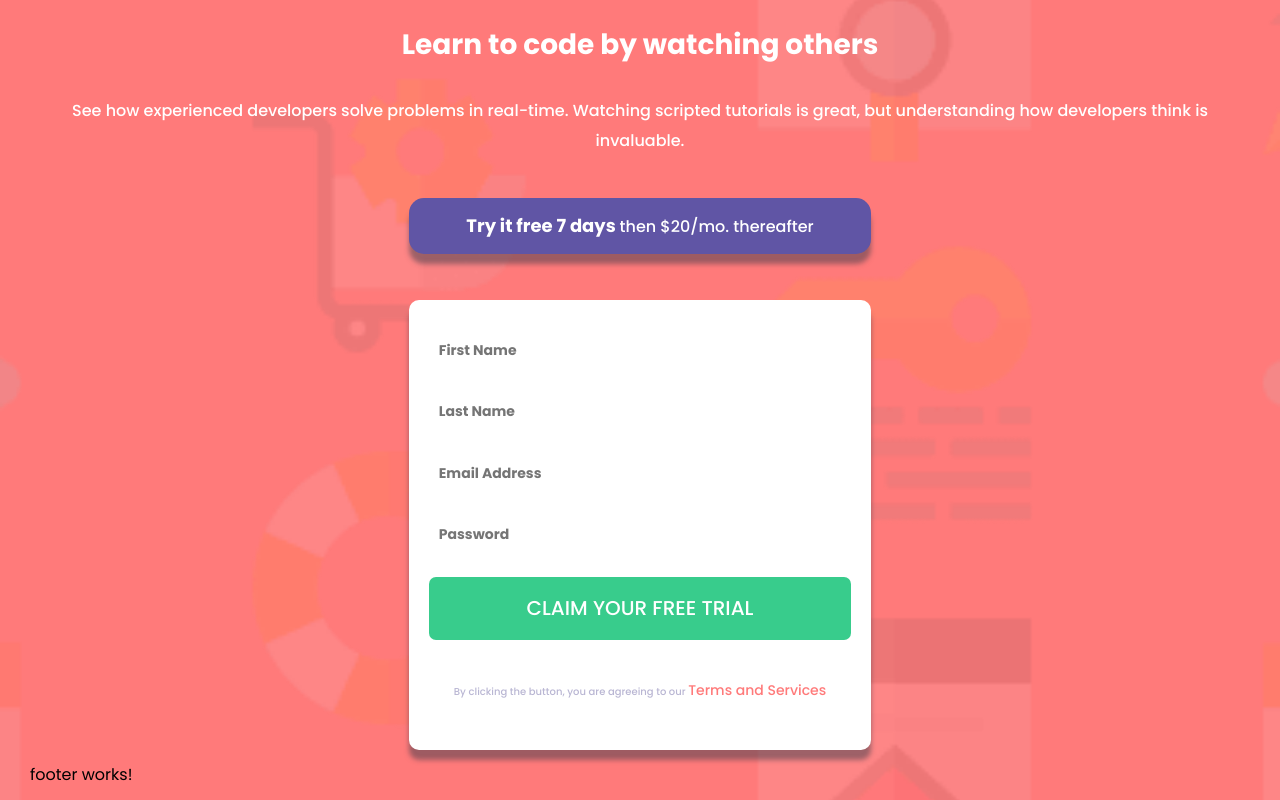
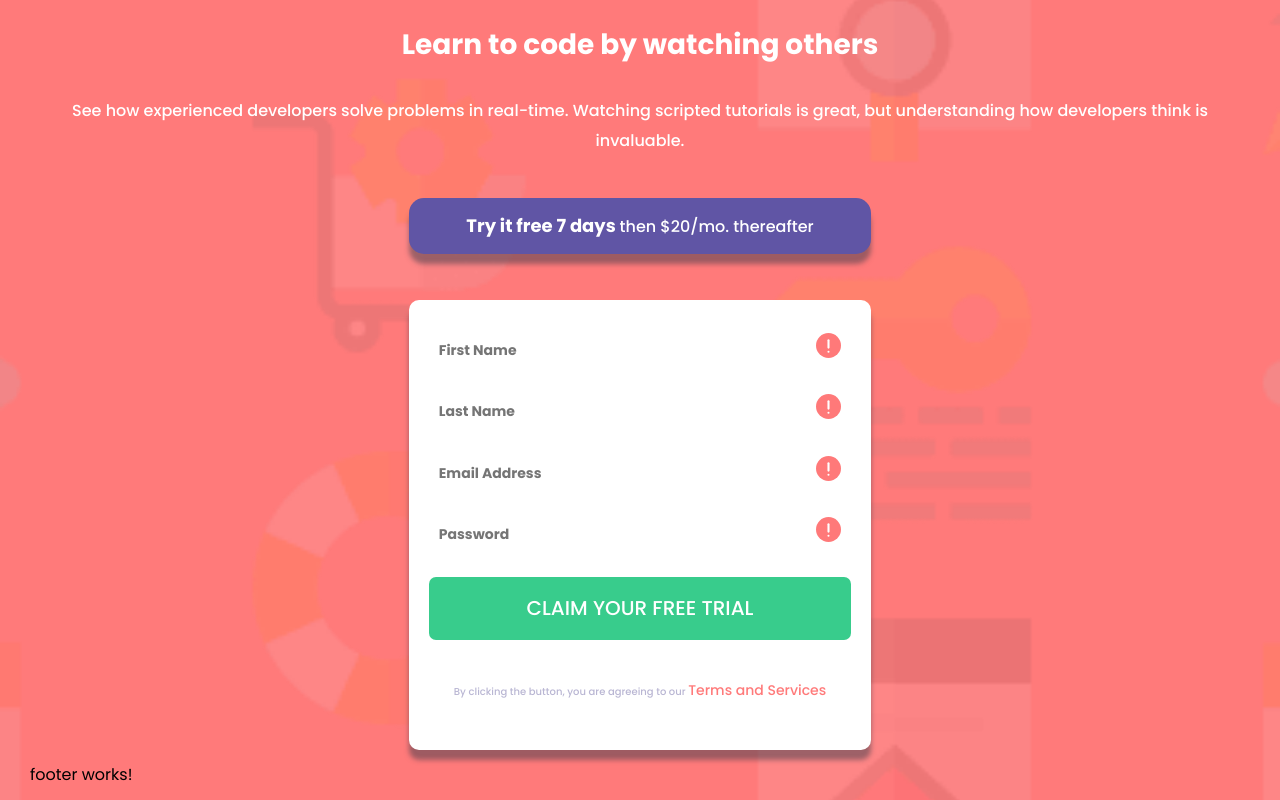
Before and after one commit to FranciscoFrontEndDeveloper/introComponentWithSignupFormMaster, an Angular app: page / in a window 1280 px wide. Built offline with nearby package versions, Linux system fonts and the light colour scheme.

Commit message:
error icon completed

```diff
--- a/src/app/app.module.ts
+++ b/src/app/app.module.ts
@@ -7,13 +7,15 @@ import { FormComponent } from './components/form/form.component';
 import { FooterComponent } from './components/footer/footer.component';
 import { InputComponent } from './components/input/input.component';
 import { ReactiveFormsModule } from '@angular/forms';
+import { IconerrorComponent } from './components/iconerror/iconerror.component';
 @NgModule({
   declarations: [
     AppComponent,
     TextComponent,
     FormComponent,
     FooterComponent,
-    InputComponent
+    InputComponent,
+    IconerrorComponent
   ],
   imports: [
     BrowserModule,
--- a/src/app/components/form/form.component.html
+++ b/src/app/components/form/form.component.html
@@ -3,13 +3,19 @@
     <p><strong> Try it free 7 days </strong>then $20/mo. thereafter</p>
   </div>
   <div class="containerForm__form">
-    <form action="" [formGroup]="formSignUp"  (ngSubmit)="onSubmitSignUp()" #form="ngForm">
+    <form
+      action=""
+      [formGroup]="formSignUp"
+      (ngSubmit)="onSubmitSignUp()"
+      #form="ngForm"
+    >
       <div>
         <app-input
           [InputType]="textInput"
           [InputPlaceholder]="FirstName"
           formControlName="firtsname"
         ></app-input>
+        <app-iconerror></app-iconerror>
       </div>
       <div>
         <app-input
@@ -17,6 +23,7 @@
           [InputPlaceholder]="LastName"
           formControlName="lastname"
         ></app-input>
+        <app-iconerror></app-iconerror>
       </div>
       <div>
         <app-input
@@ -24,6 +31,7 @@
           [InputPlaceholder]="EmailAddress"
           formControlName="email"
         ></app-input>
+        <app-iconerror></app-iconerror>
       </div>
       <div>
         <app-input
@@ -31,6 +39,7 @@
           [InputPlaceholder]="Password"
           formControlName="password"
         ></app-input>
+        <app-iconerror></app-iconerror>
       </div>
       <div>
         <button class="buttonStyle" type="submit">Claim your free trial</button>
--- a/src/app/components/form/form.component.sass
+++ b/src/app/components/form/form.component.sass
@@ -23,6 +23,8 @@ form
   justify-content: space-around
   box-shadow: 0px 10px 5px 0px $DarkBlue
   height: 450px
+  div
+    position: relative
 .containerForm__warning
   p
     @include fontStyles(10px, 500, $GrayishBlue, center )
@@ -32,15 +34,15 @@ form
     @include fontStyles(14px, 500, $Red, center )
 
 .buttonStyle
- background: $Green
- border: none
- width: 100%
- padding: 20px 0
- text-transform: uppercase
- border-radius: 7px
- @include fontStyles(20px, 500, #fff, center )
- &:hover
-  opacity: 0.8
+  background: $Green
+  border: none
+  width: 100%
+  padding: 20px 0
+  text-transform: uppercase
+  border-radius: 7px
+  @include fontStyles(20px, 500, #fff, center )
+  &:hover
+    opacity: 0.8
 
 @media only screen and ( min-width: 1440px  )
   form
--- /dev/null
+++ b/src/app/components/iconerror/iconerror.component.html
@@ -0,0 +1 @@
+<img class="iconErrorContainer" src="assets/icon-error.svg" alt="" />
--- /dev/null
+++ b/src/app/components/iconerror/iconerror.component.sass
@@ -0,0 +1,11 @@
+.iconErrorContainer
+ position: absolute
+ width: 25px
+ height: 25px
+ right: 10px
+ bottom: 10px
+
+// @media only screen and ( min-width: 1440px  )
+//  .iconErrorContainer
+//   right: 6px
+//   bottom: 10px
--- a/src/app/components/input/input.component.sass
+++ b/src/app/components/input/input.component.sass
@@ -1,15 +1,16 @@
 @import '../../../styles'
 
 .inputStyle
- width: 100%
- border: none
- padding: 10px
- outline: none
- border-radius: 5px
- &:focus
-  border: 2px solid $GrayishBlue
- &:placeholder-shown
-  @include fontStyles(14px, 700, black, start )
+  width: 100%
+  border: none
+  padding: 10px
+  outline: none
+  border-radius: 5px
+  position: relative
+  &:focus
+    border: 2px solid $GrayishBlue
+  &:placeholder-shown
+    @include fontStyles(14px, 700, black, start )
 
 .inputRequired
   border: 2px solid $Red
```
Also changed, not shown: src/app/components/iconerror/iconerror.component.ts (added, +10 -0 lines), 1 other file (tests, documents, lock files or other folders).
